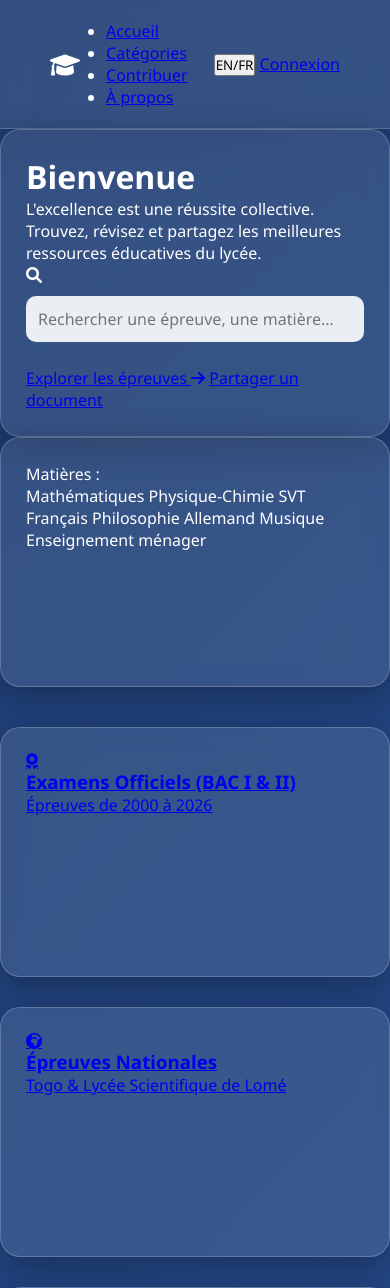
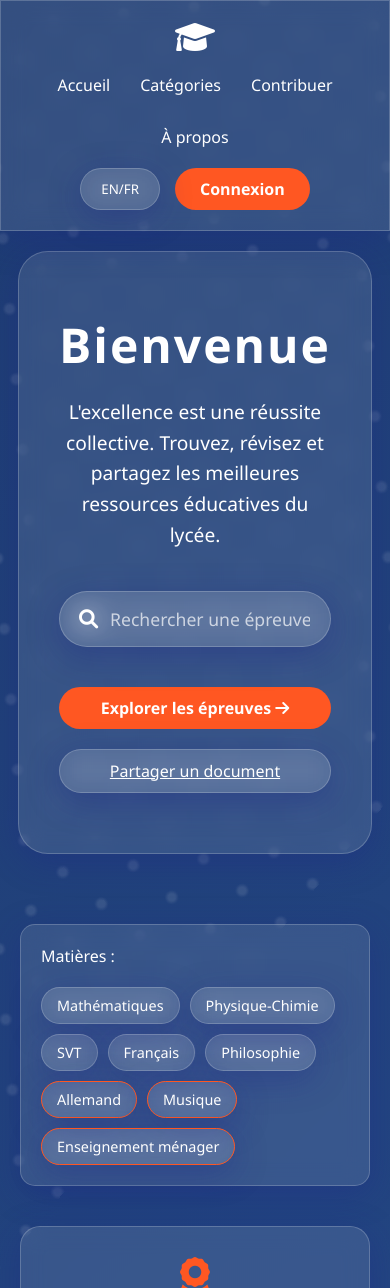
Before and after one commit to denissekamana91-bit/Projet, a Flask app: page / in a window 390 px wide. Shown: the top 1288 px of the page. Run offline with Flask 3, Linux system fonts and the light colour scheme.

Commit message:
Refactor CSS styles for better design and usability
Refactor CSS for improved styling and responsiveness, including updates to variables, layout adjustments, and hover effects.

```diff
--- a/static/style.css
+++ b/static/style.css
@@ -1,6 +1,13 @@
-/* =========================================
-   1. PARAMÈTRES GLOBAUX
-   ========================================= */
+:root {
+    --primary-color: #ff5722;
+    /* Inspiré du bouton de l'image */
+    --glass-bg: rgba(255, 255, 255, 0.1);
+    --glass-border: rgba(255, 255, 255, 0.2);
+    --glass-shadow: 0 8px 32px 0 rgba(31, 38, 135, 0.37);
+    --text-light: #ffffff;
+    --text-dark: #333333;
+}
+
 * {
     margin: 0;
     padding: 0;
@@ -9,156 +16,360 @@
 }
 
 body {
-    /* Un beau dégradé pour mettre en valeur l'effet de verre */
     background: linear-gradient(135deg, #1e3c72 0%, #2a5298 100%);
-    color: white;
+    color: var(--text-light);
     min-height: 100vh;
-    display: flex;
-    flex-direction: column;
+    overflow-x: hidden;
 }
 
-main {
-    flex: 1; /* Permet au contenu de pousser le footer tout en bas */
+.background-overlay {
+    position: fixed;
+    top: -50%;
+    left: -50%;
+    width: 200%;
+    height: 200%;
+    background: radial-gradient(circle, rgba(255, 255, 255, 0.1) 10%, transparent 20%);
+    background-size: 50px 50px;
+    z-index: -1;
+    animation: drift 60s linear infinite;
+}
+
+@keyframes drift {
+    100% {
+        transform: rotate(360deg);
+    }
+}
+
+/* Glassmorphism Utilities */
+.glass-nav,
+.glass-card,
+.glass-input,
+.glass-footer,
+.btn-glass,
+.tag {
+    background: var(--glass-bg);
+    backdrop-filter: blur(12px);
+    -webkit-backdrop-filter: blur(12px);
+    border: 1px solid var(--glass-border);
+    box-shadow: var(--glass-shadow);
 }
 
 .container {
     max-width: 1200px;
     margin: 40px auto;
-    padding: 0 20px;
+    padding: 30px;
+    border-radius: 20px;
 }
 
-/* =========================================
-   2. NAVIGATION ET FOOTER (Effet Verre)
-   ========================================= */
+/* Navigation */
 .glass-nav {
     display: flex;
     justify-content: space-between;
     align-items: center;
-    padding: 20px 50px;
-    background: rgba(255, 255, 255, 0.1);
-    backdrop-filter: blur(15px);
-    -webkit-backdrop-filter: blur(15px);
-    border-bottom: 1px solid rgba(255, 255, 255, 0.2);
-    box-shadow: 0 4px 30px rgba(0, 0, 0, 0.1);
+    padding: 15px 50px;
+    position: sticky;
+    top: 0;
+    z-index: 100;
 }
 
-.glass-nav .logo {
-    font-size: 1.5rem;
-    font-weight: bold;
-    text-decoration: none;
-    color: white;
+.logo i {
+    font-size: 2rem;
+    color: #fff;
 }
 
-.glass-footer {
-    text-align: center;
-    padding: 20px;
-    margin-top: 50px;
-    background: rgba(255, 255, 255, 0.1);
-    backdrop-filter: blur(10px);
-    border-top: 1px solid rgba(255, 255, 255, 0.2);
+.nav-links {
+    display: flex;
+    list-style: none;
+    gap: 30px;
 }
 
-/* =========================================
-   3. GRILLE DE MISE EN PAGE (Cartes)
-   ========================================= */
+.nav-links a {
+    color: #fff;
+    text-decoration: none;
+    font-weight: 500;
+    transition: 0.3s;
+}
+
+.nav-links a:hover {
+    color: var(--primary-color);
+}
+
+.nav-actions {
+    display: flex;
+    gap: 15px;
+}
+
+/* Buttons */
+.btn-solid {
+    background: var(--primary-color);
+    color: white;
+    padding: 10px 25px;
+    border: none;
+    border-radius: 25px;
+    text-decoration: none;
+    font-weight: bold;
+    cursor: pointer;
+    transition: transform 0.3s, box-shadow 0.3s;
+}
+
+.btn-solid:hover {
+    transform: translateY(-2px);
+    box-shadow: 0 5px 15px rgba(255, 87, 34, 0.4);
+}
+
+.btn-glass {
+    color: white;
+    padding: 10px 20px;
+    border-radius: 25px;
+    cursor: pointer;
+    transition: 0.3s;
+}
+
+.btn-glass:hover {
+    background: rgba(255, 255, 255, 0.2);
+}
+
+.large-btn {
+    padding: 15px 40px;
+    font-size: 1.2rem;
+}
+
+.btn-solid denis{
+    margin-right:0px;
+    margin-left:auto;
+    display:block;
+}
+
+/* Hero Section */
+.hero-section {
+    display: flex;
+    justify-content: center;
+    align-items: center;
+    min-height: 70vh;
+    padding: 20px;
+}
+
+.hero-content {
+    text-align: center;
+    padding: 60px 40px;
+    border-radius: 30px;
+    max-width: 800px;
+    animation: fadeIn 1s ease-out;
+}
+
+.welcome-title {
+    font-size: 4.5rem;
+    margin-bottom: 20px;
+    font-weight: 800;
+    letter-spacing: 2px;
+}
+
+.hero-subtitle {
+    font-size: 1.2rem;
+    margin-bottom: 40px;
+    line-height: 1.6;
+}
+
+.search-container {
+    position: relative;
+    max-width: 600px;
+    margin: 0 auto 40px;
+}
+
+.search-container i {
+    position: absolute;
+    left: 20px;
+    top: 50%;
+    transform: translateY(-50%);
+    font-size: 1.2rem;
+}
+
+.glass-input {
+    width: 100%;
+    padding: 15px 20px 15px 50px;
+    border-radius: 30px;
+    color: white;
+    font-size: 1.1rem;
+    outline: none;
+}
+
+.glass-input::placeholder {
+    color: rgba(255, 255, 255, 0.7);
+}
+
+.glass-input option {
+    color: #000;
+}
+
+.hero-buttons {
+    display: flex;
+    justify-content: center;
+    gap: 20px;
+}
+
+/* Categories & Grid */
+.categories-section {
+    padding: 50px 20px;
+    max-width: 1200px;
+    margin: 0 auto;
+}
+
+.filters {
+    padding: 20px;
+    border-radius: 15px;
+    margin-bottom: 40px;
+    display: flex;
+    align-items: center;
+    gap: 20px;
+    flex-wrap: wrap;
+}
+
+.tags {
+    display: flex;
+    gap: 10px;
+    flex-wrap: wrap;
+}
+
+.tag {
+    padding: 8px 15px;
+    border-radius: 20px;
+    font-size: 0.9rem;
+    cursor: pointer;
+    transition: 0.3s;
+}
+
+.tag:hover {
+    background: var(--primary-color);
+}
+
+.tag-optional {
+    border-color: var(--primary-color);
+}
+
 .grid-container {
     display: grid;
     grid-template-columns: repeat(auto-fit, minmax(300px, 1fr));
     gap: 30px;
-    margin-top: 40px;
 }
 
-/* =========================================
-   4. LES CARTES (Le cœur du problème corrigé)
-   ========================================= */
-.glass-card, .card {
+.category-card {
+    padding: 30px;
+    border-radius: 20px;
+    text-align: center;
+    text-decoration: none;
+    color: white;
+    transition: transform 0.3s, background 0.3s;
+}
+
+.category-card i {
+    font-size: 2.5rem;
+    margin-bottom: 20px;
+    color: var(--primary-color);
+}
+
+.category-card:hover {
+    transform: translateY(-10px);
+    background: rgba(255, 255, 255, 0.15);
+}
+
+/* About Section */
+.about-section {
+    max-width: 1000px;
+    margin: 50px auto;
+    padding: 50px;
+    border-radius: 20px;
+    text-align: center;
+    line-height: 1.8;
+    font-size: 1.1rem;
+}
+
+.about-section h2 {
+    margin-bottom: 20px;
+    color: var(--primary-color);
+    font-size: 2rem;
+}
+
+/* Upload Zone */
+.drag-drop-zone {
+    border: 2px dashed rgba(255, 255, 255, 0.5);
+    border-radius: 20px;
+    padding: 50px;
+    text-align: center;
+    margin: 30px 0;
+    transition: 0.3s;
+}
+
+.drag-drop-zone.dragover {
+    background: rgba(255, 255, 255, 0.2);
+    border-color: var(--primary-color);
+}
+
+.drag-drop-zone i {
+    margin-bottom: 20px;
+    color: var(--primary-color);
+}
+
+.upload-form {
     display: flex;
     flex-direction: column;
-    background: rgba(255, 255, 255, 0.1);
-    backdrop-filter: blur(12px);
-    -webkit-backdrop-filter: blur(12px);
-    border: 1px solid rgba(255, 255, 255, 0.2);
-    border-radius: 20px;
-    padding: 25px;
-    box-shadow: 0 8px 32px 0 rgba(0, 0, 0, 0.3);
-    min-height: 250px;
-    transition: transform 0.3s ease, box-shadow 0.3s ease;
+    gap: 20px;
 }
 
-.glass-card:hover, .card:hover {
-    transform: translateY(-5px);
-    box-shadow: 0 12px 40px 0 rgba(0, 0, 0, 0.4);
+/* Footer */
+.glass-footer {
+    margin-top: 50px;
+    padding: 40px 20px;
+    text-align: center;
 }
 
-.card h2, .card h3 {
-    margin-bottom: 15px;
-    font-size: 1.4rem;
-    color: #ffffff;
+.whatsapp-btn {
+    display: inline-block;
+    margin-top: 20px;
+    background: #25D366;
+    color: white;
+    padding: 15px 30px;
+    border-radius: 30px;
+    text-decoration: none;
+    font-weight: bold;
+    font-size: 1.2rem;
+    transition: 0.3s;
+    box-shadow: 0 4px 15px rgba(37, 211, 102, 0.4);
 }
 
-.card p {
-    margin-bottom: 20px;
-    color: #d1d1d1;
-    line-height: 1.5;
-    flex-grow: 1; /* ASTUCE PRO : Force le texte à prendre l'espace vide pour pousser le bouton en bas */
+.whatsapp-btn:hover {
+    transform: scale(1.05);
 }
 
-/* =========================================
-   5. LES BOUTONS
-   ========================================= */
-.btn, .btn-consulter, #langToggle {
-    display: inline-block;
-    padding: 12px 24px;
-    background: rgba(255, 255, 255, 0.15);
-    color: white;
-    text-decoration: none;
-    border-radius: 10px;
-    font-weight: 600;
-    text-align: center;
-    border: 1px solid rgba(255, 255, 255, 0.3);
-    cursor: pointer;
-    transition: all 0.3s ease;
-    margin-top: auto; /* S'assure que le bouton reste collé en bas de la carte */
+/* Responsive */
+@media (max-width: 768px) {
+    .glass-nav {
+        flex-direction: column;
+        padding: 20px;
+        gap: 20px;
     }
 
-.btn:hover, .btn-consulter:hover, #langToggle:hover {
-    background: rgba(255, 255, 255, 0.3);
-    border-color: rgba(255, 255, 255, 0.6);
-    transform: scale(1.02);
+    .nav-links {
+        flex-wrap: wrap;
+        justify-content: center;
     }
 
-/* =========================================
-   6. ZONE DE DÉPÔT (Upload) ET FORMULAIRES
-   ========================================= */
-.drop-zone {
-    border: 2px dashed rgba(255, 255, 255, 0.6);
-    border-radius: 20px;
-    padding: 60px 20px;
-    text-align: center;
-    background: rgba(255, 255, 255, 0.05);
-    cursor: pointer;
-    transition: all 0.3s ease;
-    margin-bottom: 20px;
+    .welcome-title {
+        font-size: 3rem;
     }
 
-.drop-zone:hover {
-    background: rgba(255, 255, 255, 0.15);
-    border-color: #ffffff;
+    .hero-buttons {
+        flex-direction: column;
+    }
 }
 
-input[type="text"], select, input[type="file"] {
-    width: 100%;
-    padding: 12px;
-    margin: 10px 0 25px;
-    border-radius: 10px;
-    border: none;
-    background: rgba(255, 255, 255, 0.9);
-    color: #333;
-    font-size: 1rem;
+@keyframes fadeIn {
+    from {
+        opacity: 0;
+        transform: translateY(20px);
     }
 
-label {
-    font-weight: bold;
-    margin-bottom: 5px;
-    display: block;
+    to {
+        opacity: 1;
+        transform: translateY(0);
     }
+}
```
Lines whose indentation alone changed are shown as unchanged.
